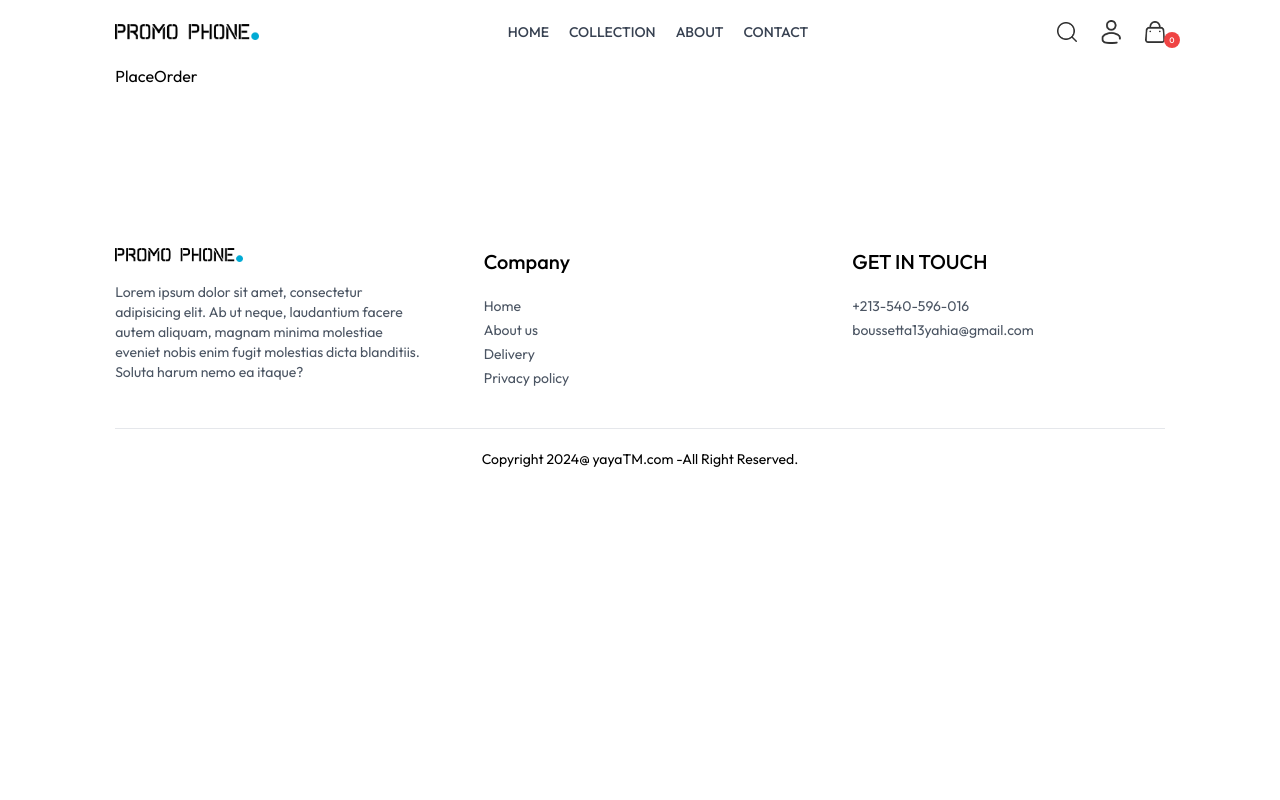
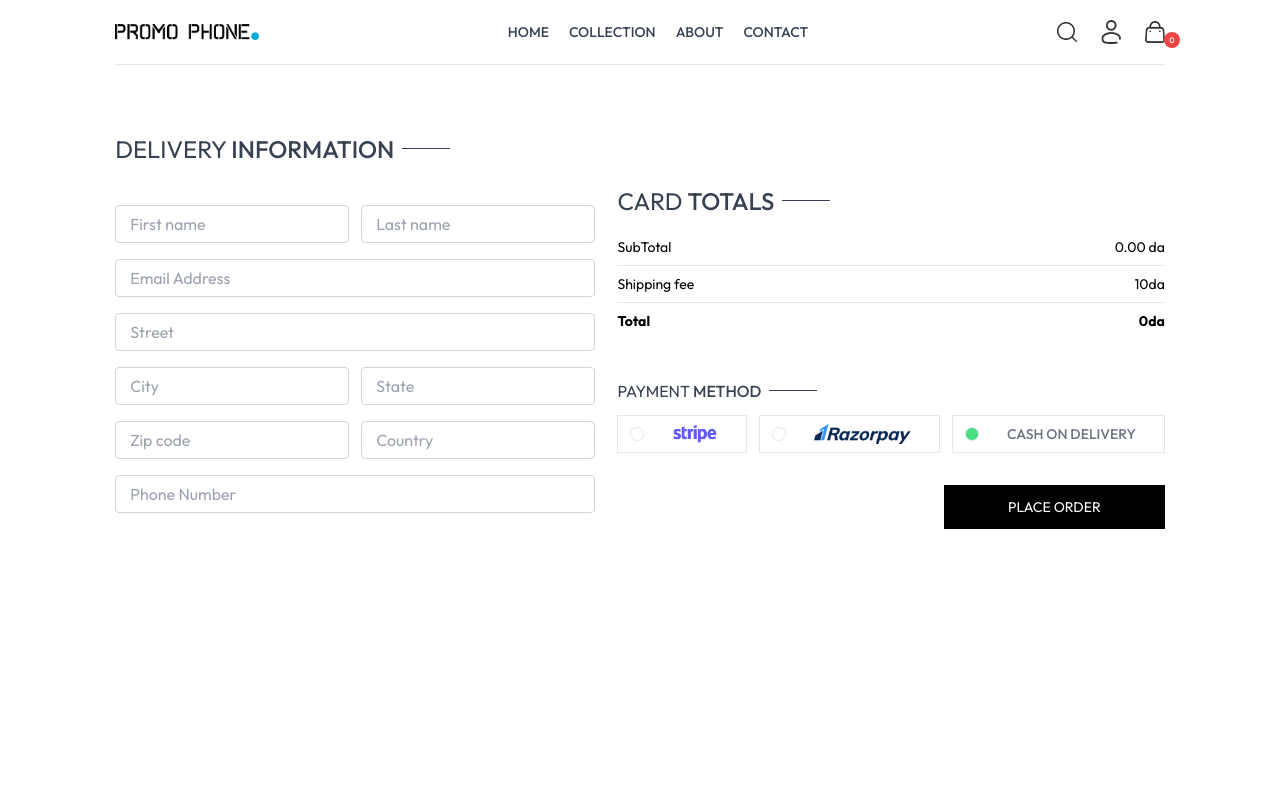
Before and after one commit to yayano/promo-commerce, a React (Vite) app in the folder frontEnd/: page /place-order in a window 1280 px wide. Shown: the top 800 px of the page. Built offline with nearby package versions, Linux system fonts and the light colour scheme.

Commit message:
proceed order

```diff
--- a/frontEnd/src/components/Navbar.jsx
+++ b/frontEnd/src/components/Navbar.jsx
@@ -38,11 +38,13 @@
           alt=""
         />
         <div className="group relative">
-          <img
-            className="w-5 cursor-pointer "
-            src={assets.profile_icon}
-            alt=""
-          />
+          <Link to={"/login"}>
+            <img
+              className="w-5 cursor-pointer "
+              src={assets.profile_icon}
+              alt=""
+            />
+          </Link>
           <div className="group-hover:block hidden absolute dropdown-menu right-0 pt-4">
             <div className="flex flex-col gap-2 w-36 py-3 px-5 bg-slate-100 text-gray-500 rounded">
               <p className="cursor-pointer hover:text-black">My Profile</p>
--- a/frontEnd/src/pages/Orders.jsx
+++ b/frontEnd/src/pages/Orders.jsx
@@ -1,7 +1,51 @@
-import React from "react";
+import React, { useContext } from "react";
+import Title from "../components/Title";
+import { ShopContext } from "../context/ShopContext";
 
 const Orders = () => {
-  return <div>Orders</div>;
+  const { products, currency } = useContext(ShopContext);
+  return (
+    <div className="border-t pt-16">
+      <div className="text-2xl">
+        <Title text1={"MY"} text2={"ORDERS"} />
+      </div>
+      <div>
+        {products.slice(1, 4).map((item, index) => (
+          <div
+            key={index}
+            className="py-4 border-t border-b text-gray-700 flex flex-col md:flex-row md:items-center md:justify-between gap-4"
+          >
+            <div className="flex items-start gap-6 text-sm">
+              <img src={item.image[0]} className="w-16 sm:w-20" alt="" />
+              <div>
+                <p className="sm:text-base font-medium "> {item.name} </p>
+                <div className="flex items-center gap-4 mt-2 text-base text-gray-700">
+                  <p className="text-lg">
+                    {" "}
+                    {item.price} {currency}{" "}
+                  </p>
+                  <p>Quantity : 1</p>
+                  <p>Size : M</p>
+                </div>
+                <p className="mt-2">
+                  Date : <span className="text-gray-400">10, Oct, 2024</span>{" "}
+                </p>
+              </div>
+            </div>
+            <div className="md:w-1/2 flex justify-between">
+              <div className="flex items-center gap-2">
+                <p className="min-w-2 h-2 rounded-full bg-green-500"></p>
+                <p className="text-sm md:text-base">Ready to ship</p>
+              </div>
+              <button className="border px-4 py-2 text-sm font-medium rounded-sm">
+                Track Order
+              </button>
+            </div>
+          </div>
+        ))}
+      </div>
+    </div>
+  );
 };
 
 export default Orders;
--- a/frontEnd/src/pages/PlaceOrder.jsx
+++ b/frontEnd/src/pages/PlaceOrder.jsx
@@ -1,7 +1,128 @@
-import React from "react";
+import React, { useContext, useState } from "react";
+import Title from "../components/Title";
+import CartTotal from "../components/CartTotal";
+import { assets } from "../assets/assets";
+import { ShopContext } from "../context/ShopContext";
 
 const PlaceOrder = () => {
-  return <div>PlaceOrder</div>;
+  const [method, setMethod] = useState("cod");
+  const { navigate } = useContext(ShopContext);
+  return (
+    <div className="flex flex-col sm:flex-row justify-between gap-4 pt-5 sm:pt-14 min-h-[80vh] border-t">
+      {/**---------------Left Side --------------- */}
+      <div className="flex flex-col gap-4 w-full sm:max-w-[480px]">
+        <div className="text-xl sm:text-2xl my-3 ">
+          <Title text1={"DELIVERY"} text2={"INFORMATION"} />
+        </div>
+        <div className="flex gap-3">
+          <input
+            className="border border-gray-300 rounded py-1.5 px-3.5 w-full"
+            type="text"
+            placeholder="First name"
+          />
+          <input
+            className="border border-gray-300 rounded py-1.5 px-3.5 w-full"
+            type="text"
+            placeholder="Last name"
+          />
+        </div>
+        <input
+          className="border border-gray-300 rounded py-1.5 px-3.5 w-full"
+          type="email"
+          placeholder="Email Address"
+        />
+        <input
+          className="border border-gray-300 rounded py-1.5 px-3.5 w-full"
+          type="text"
+          placeholder="Street"
+        />
+        <div className="flex gap-3">
+          <input
+            className="border border-gray-300 rounded py-1.5 px-3.5 w-full"
+            type="text"
+            placeholder="City"
+          />
+          <input
+            className="border border-gray-300 rounded py-1.5 px-3.5 w-full"
+            type="text"
+            placeholder="State"
+          />
+        </div>
+        <div className="flex gap-3">
+          <input
+            className="border border-gray-300 rounded py-1.5 px-3.5 w-full"
+            type="number"
+            placeholder="Zip code"
+          />
+          <input
+            className="border border-gray-300 rounded py-1.5 px-3.5 w-full"
+            type="text"
+            placeholder="Country"
+          />
+        </div>
+        <input
+          className="border border-gray-300 rounded py-1.5 px-3.5 w-full"
+          type="number"
+          placeholder="Phone Number"
+        />
+      </div>
+      {/**------------Right Side---------- */}
+      <div className="mt-8 ">
+        <div className="mt-8 min-w-80">
+          <CartTotal />
+        </div>
+        <div className="mt-12">
+          <Title text1={"PAYMENT"} text2={"METHOD"} />
+          {/**------------Payment Method ---------- */}
+          <div className="flex gap-3 flex-col lg:flex-row">
+            <div
+              onClick={() => setMethod("stripe")}
+              className="flex items-center gap-3 border p-2 px-3 cursor-pointer"
+            >
+              <p
+                className={`min-w-3.5 h-3.5 border rounded-full ${
+                  method === "stripe" ? "bg-green-400" : ""
+                }`}
+              ></p>
+              <img src={assets.stripe_logo} className="h-5 mx-4" alt="" />
+            </div>
+            <div
+              onClick={() => setMethod("razorpay")}
+              className="flex items-center gap-3 border p-2 px-3 cursor-pointer"
+            >
+              <p
+                className={`min-w-3.5 h-3.5 border rounded-full ${
+                  method === "razorpay" ? "bg-green-400" : ""
+                }`}
+              ></p>
+              <img src={assets.razorpay_logo} className="h-5 mx-4" alt="" />
+            </div>
+            <div
+              onClick={() => setMethod("cod")}
+              className="flex items-center gap-3 border p-2 px-3 cursor-pointer"
+            >
+              <p
+                className={`min-w-3.5 h-3.5 border rounded-full ${
+                  method === "cod" ? "bg-green-400" : ""
+                }`}
+              ></p>
+              <p className="text-gray-500 text-sm font-medium mx-4">
+                CASH ON DELIVERY
+              </p>
+            </div>
+          </div>
+          <div className="w-full text-end mt-8">
+            <button
+              onClick={() => navigate("/orders")}
+              className="bg-black text-white px-16 py-3 text-sm"
+            >
+              PLACE ORDER
+            </button>
+          </div>
+        </div>
+      </div>
+    </div>
+  );
 };
 
 export default PlaceOrder;
```
